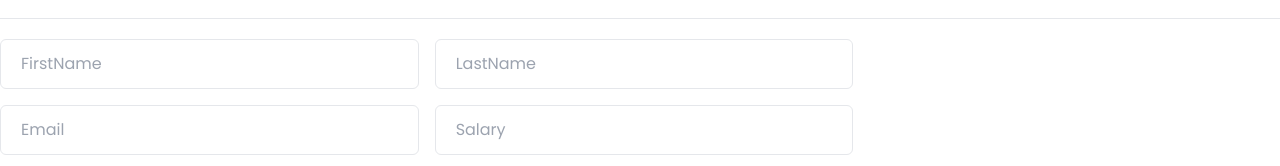
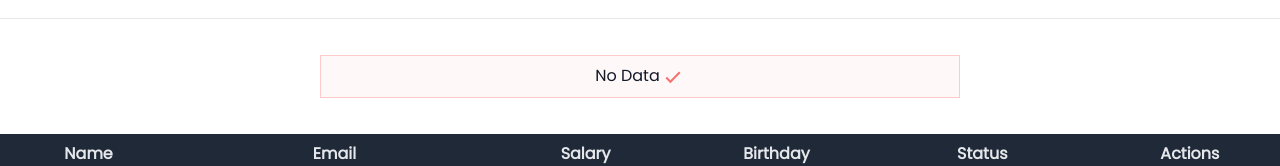
Before and after one commit to yky32/crud_app, a Next.js app: page / in a window 1280 px wide. Shown: the part 212-378 px from the top of the page. Built offline with nearby package versions, Linux system fonts and the light colour scheme.

Commit message:
Add success/bug js

```diff
--- /dev/null
+++ b/components/bug.js
@@ -0,0 +1,11 @@
+import { BiCheck } from "react-icons/bi"
+
+export default function Bug({message}) {
+  return (
+    <div className="success container mx-auto">
+      <div className="flex justify-center mx-auto border border-red-200 bg-red-400 w-3/6 text-gray-900 text-md my-4 py-2 text-center bg-opacity-5">
+        {message} <BiCheck size={25} color={"rgb(248,113,113)"}></BiCheck>
+      </div>
+    </div>
+  )
+}
--- a/components/form.js
+++ b/components/form.js
@@ -1,5 +1,8 @@
 import { useReducer } from "react"
 import { BiPlus } from "react-icons/bi"
+import Success from "./success"
+import Bug from "./bug"
+
 
 const formReducer = (state, event) => {
   return {
@@ -14,8 +17,12 @@ export default function Form() {
 
   const handleSubmit = (e) => {
     e.preventDefault();
+    if (Object.keys(formData).length == 0) return console.log("Dont have Form Data.");
     console.log(formData);
   }
+
+  if (Object.keys(formData).length > 0) return <Success message={"Data added"}></Success>
+  if (Object.keys(formData).length == 0) return <Bug message={"No Data"}></Bug>
 
   return (
     <form className="grid lg:grid-cols-2 w-4/6 gap-4" onSubmit={handleSubmit}>
--- /dev/null
+++ b/components/success.js
@@ -0,0 +1,11 @@
+import { BiCheck } from "react-icons/bi"
+
+export default function Success({message}) {
+  return (
+    <div className="success container mx-auto">
+      <div className="flex justify-center mx-auto border border-yellow-200 bg-yellow-400 w-3/6 text-gray-900 text-md my-4 py-2 text-center bg-opacity-5">
+        {message} <BiCheck size={25} color={"rgb(34,197,94)"}></BiCheck>
+      </div>
+    </div>
+  )
+}
```
